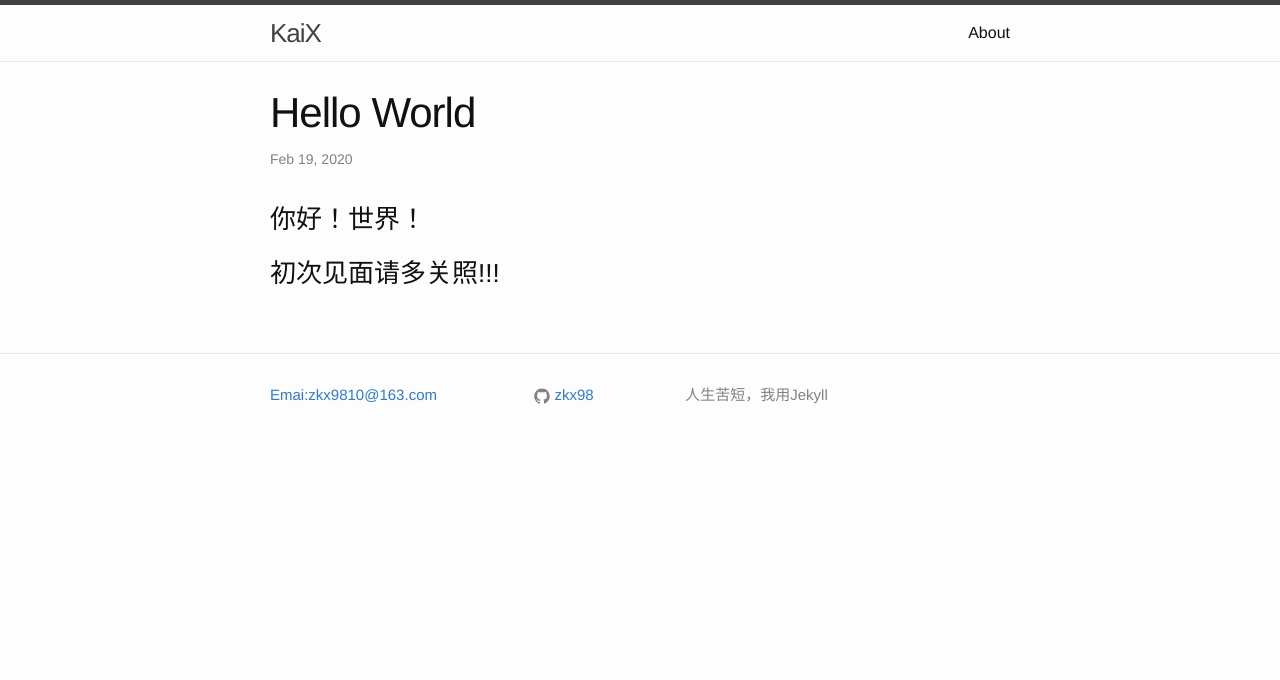
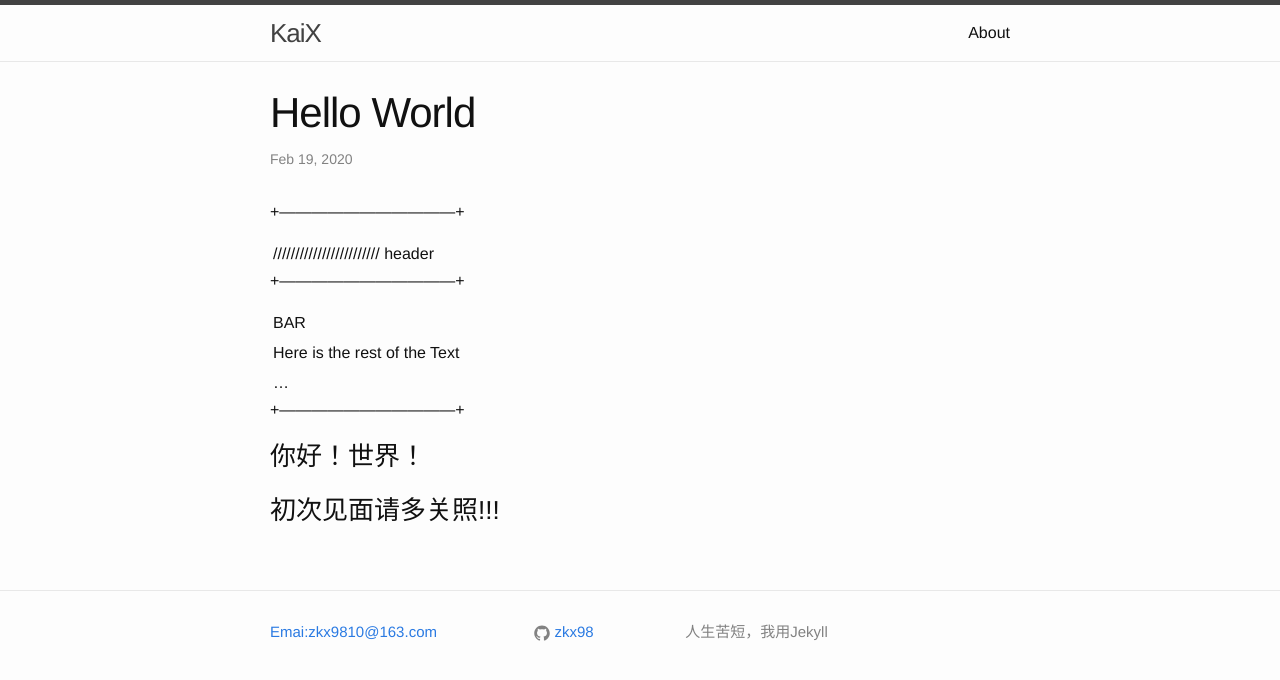
Before and after one commit to zkx98/zkx98.github.io, a Jekyll site: the page built from _posts/2020-2-19-HelloWorld.md, in a window 1280 px wide. Shown: the top 680 px of the page. Built offline with Jekyll 4.4.1, drawn with Linux system fonts in a browser that asks for light colours; comment, search, counter and statistics services are not loaded.

Commit message:
Update 2020-2-19-HelloWorld.md

```diff
--- a/_posts/2020-2-19-HelloWorld.md
+++ b/_posts/2020-2-19-HelloWorld.md
@@ -4,5 +4,18 @@ title:  "Hello World"
 date:   2020-02-19 19:54:49 +0800
 categories: jekyll update
 ---
++---------------------------------+
+
+ | //////////////////////// header |
+
++---------------------------------+
+
+ | BAR              |
+
+| Here is the rest of the Text  |
+
+| ...              |
+
+ +---------------------------------+
 ### 你好！世界！
 ### 初次见面请多关照!!!
```
